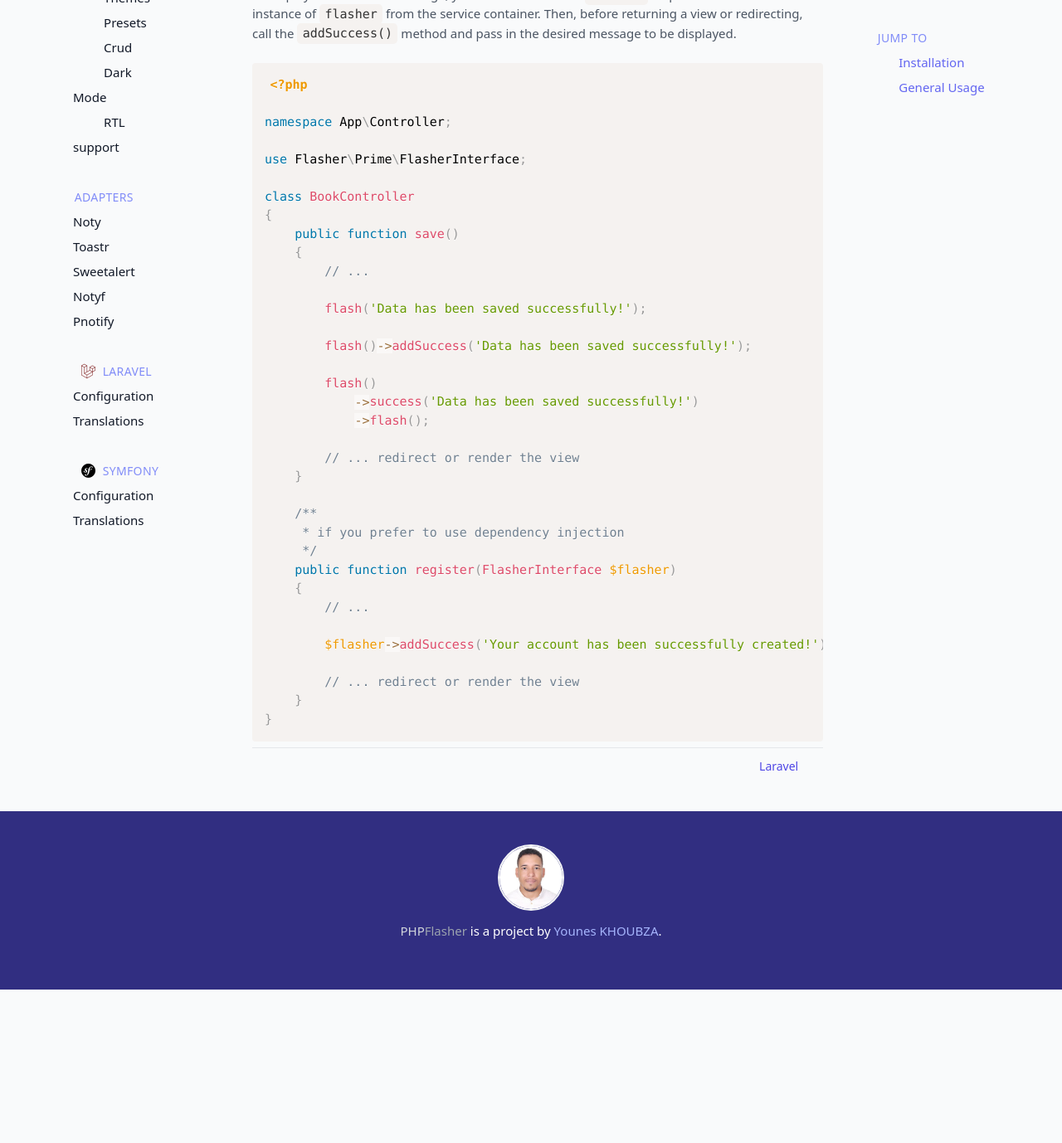
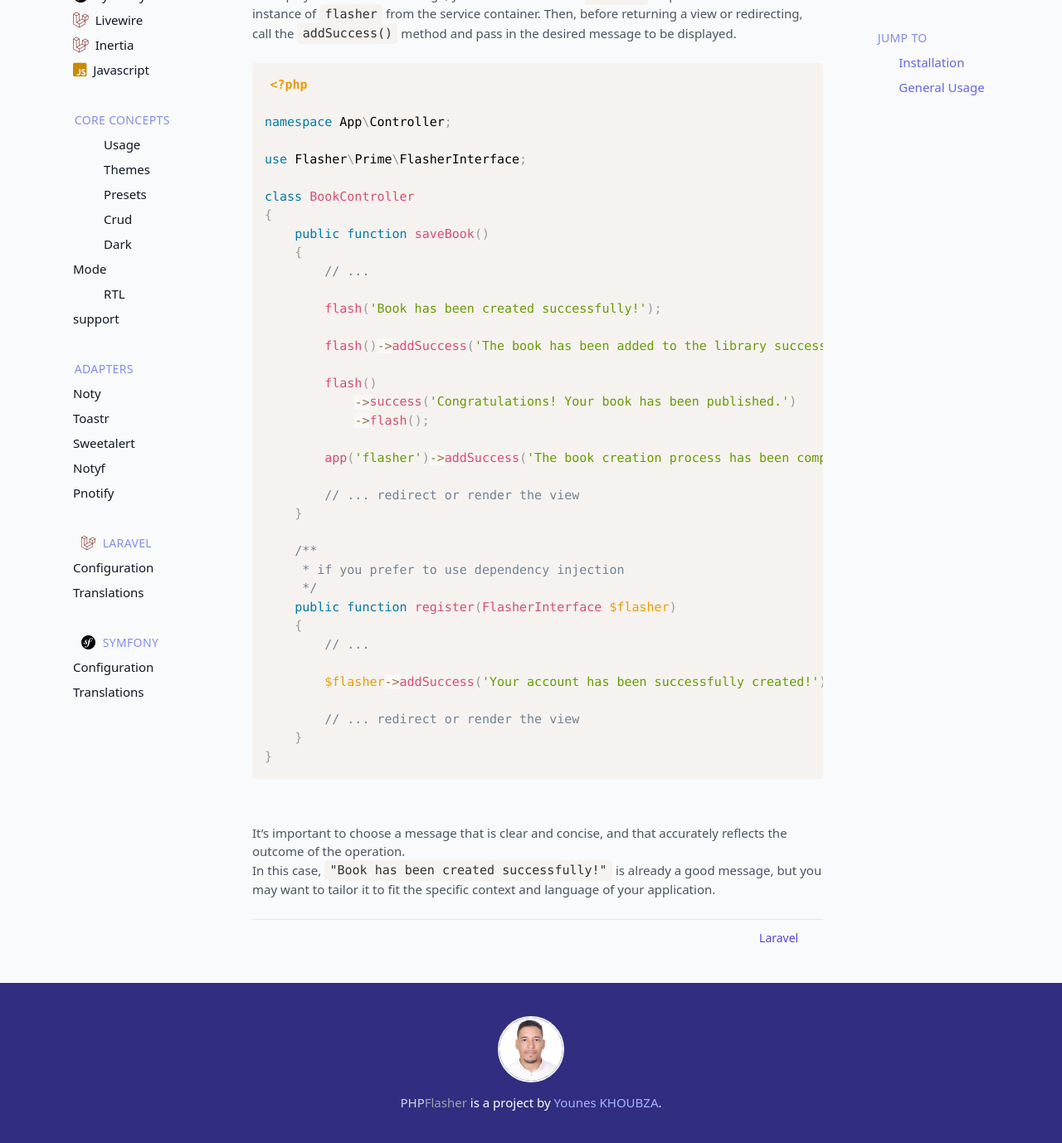
Before and after one commit to php-flasher/php-flasher.github.io, a Jekyll site: the page built from docs/installation.md, in a window 1280 px wide and 1400 px high, scrolled down 1150 px. Shown: the top 1378 px of the window at 83% size. Built offline with Jekyll 4.4.1, drawn with Linux system fonts in a browser that asks for light colours; nearby versions of some CDN libraries; some web fonts are replaced; comment, search, counter and statistics services are not loaded; before the commit the page ends 2343 px from its top, so only the background shows below that.

Commit message:
show more costom success message on the installation page

````diff
--- a/docs/installation.md
+++ b/docs/installation.md
@@ -49,17 +49,19 @@
 
 class BookController
 {
-    public function save()
+    public function saveBook()
     {
         // ...
 
-        flash('Data has been saved successfully!');
+        flash('Book has been created successfully!');
 
-        flash()->addSuccess('Data has been saved successfully!');
+        flash()->addSuccess('The book has been added to the library successfully!');
 
         flash()
-            ->success('Data has been saved successfully!')
+            ->success('Congratulations! Your book has been published.')
             ->flash();
+
+        app('flasher')->addSuccess('The book creation process has been completed successfully.');
 
         // ... redirect or render the view
     }
@@ -77,3 +79,9 @@
     }
 }
 ```
+
+<br />
+
+It's important to choose a message that is clear and concise, and that accurately reflects the outcome of the operation. <br />
+In this case, `"Book has been created successfully!"` is already a good message,
+but you may want to tailor it to fit the specific context and language of your application.
````
